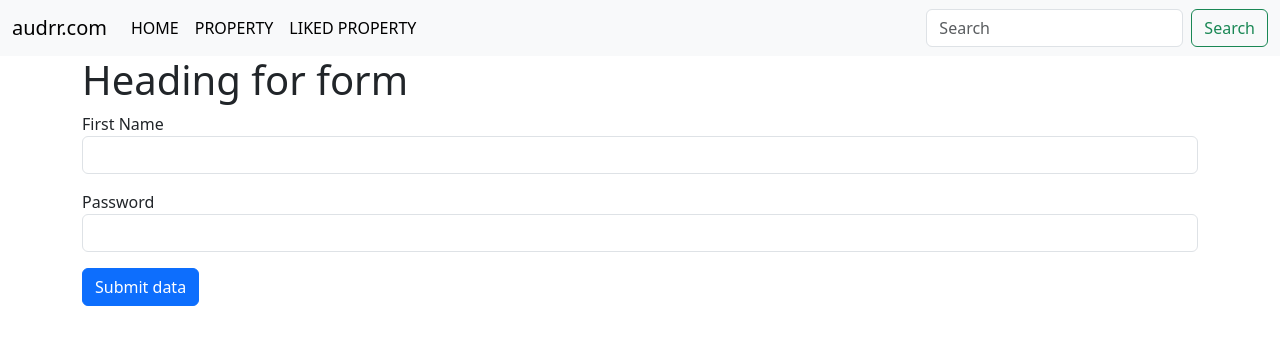
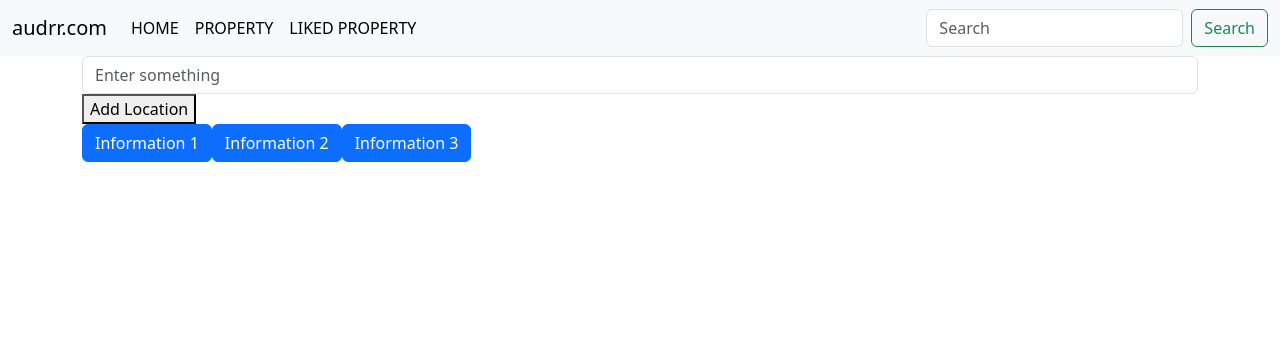
Before and after one commit to ashesh790/biadmin, an Angular app: page / in a window 1280 px wide. Shown: the top 344 px of the page. Built offline with nearby package versions, Linux system fonts and the light colour scheme.

Commit message:
Service injection concept is completed.

```diff
--- a/src/app/app.component.html
+++ b/src/app/app.component.html
@@ -1,3 +1,3 @@
 <app-master></app-master>
 <app-prop-box></app-prop-box>
-<app-add-update-property-form></app-add-update-property-form>
+<app-serv1></app-serv1>
--- a/src/app/app.module.ts
+++ b/src/app/app.module.ts
@@ -7,12 +7,14 @@ import { MasterComponent } from './master/master.component';
 import { PropBoxComponent } from './prop-box/prop-box.component';
 import { AddUpdatePropertyFormComponent } from './add-update-property-form/add-update-property-form.component';
 import { FormsModule } from '@angular/forms';
+import { Serv1Component } from './serv1/serv1.component';
 @NgModule({
   declarations: [
     AppComponent,
     MasterComponent,
     PropBoxComponent,
-    AddUpdatePropertyFormComponent
+    AddUpdatePropertyFormComponent,
+    Serv1Component,
   ],
   imports: [
     BrowserModule,
--- a/src/app/records.service.ts
+++ b/src/app/records.service.ts
@@ -43,3 +43,29 @@ export class personData {
     return this.persons
   }
 }
+
+export class inforReceive {
+  info1: string[] = ["a", "1"]
+  info2: string[] = ["b", "2"]
+  info3: string[] = ["c", "3"]
+
+  get_info_1(): string[] {
+    return this.info1
+  }
+
+  get_info_2(): string[] {
+    return this.info2
+  }
+
+  get_info_3(): string[] {
+    return this.info3
+  }
+
+  addInfo(info: string) {
+    this.info1.push(info)
+    this.info2.push(info)
+    this.info3.push(info)
+    return this.info1
+  }
+  constructor() { }
+}
--- /dev/null
+++ b/src/app/serv1/serv1.component.html
@@ -0,0 +1,12 @@
+<div class="container">
+    <form #frm="ngForm">
+        <input class="form-control" name="location" ngModel placeholder="Enter something">
+        <button name="button" (click)="addInfoEmp(frm)">Add Location</button>
+    </form>
+    <button class="btn btn-primary" (click)="getInfo1()">Information 1 </button>
+    <p *ngFor="let i of inforReceive1">{{i}}</p>
+    <button class="btn btn-primary" (click)="getInfo2()">Information 2 </button>
+    <p *ngFor="let i of inforReceive2">{{i}}</p>
+    <button class="btn btn-primary" (click)="getInfo3()">Information 3 </button>
+    <p *ngFor="let i of inforReceive3">{{i}}</p>
+</div>
--- /dev/null
+++ b/src/app/serv1/serv1.component.ts
@@ -0,0 +1,32 @@
+import { Component } from '@angular/core';
+import { inforReceive } from "../records.service";
+@Component({
+  selector: 'app-serv1',
+  templateUrl: './serv1.component.html',
+  styleUrls: ['./serv1.component.css'],
+  providers: [inforReceive]
+})
+export class Serv1Component {
+  constructor(private empInfo: inforReceive) { }
+
+  inforReceive1: string[] = []
+  inforReceive2: string[] = []
+  inforReceive3: string[] = []
+
+  getInfo1 = () => {
+    this.inforReceive1 = this.empInfo.get_info_1()
+  }
+
+  getInfo2 = () => {
+    this.inforReceive2 = this.empInfo.get_info_2()
+  }
+
+  getInfo3 = () => {
+    this.inforReceive3 = this.empInfo.get_info_3()
+  }
+
+  addInfoEmp = (frm: { value: { location: string; }; }) => {
+    this.empInfo.addInfo(frm.value.location)
+  }
+
+}
```
Also changed, not shown: src/app/serv1/serv1.component.css (added), 1 other file (tests, documents, lock files or other folders).
